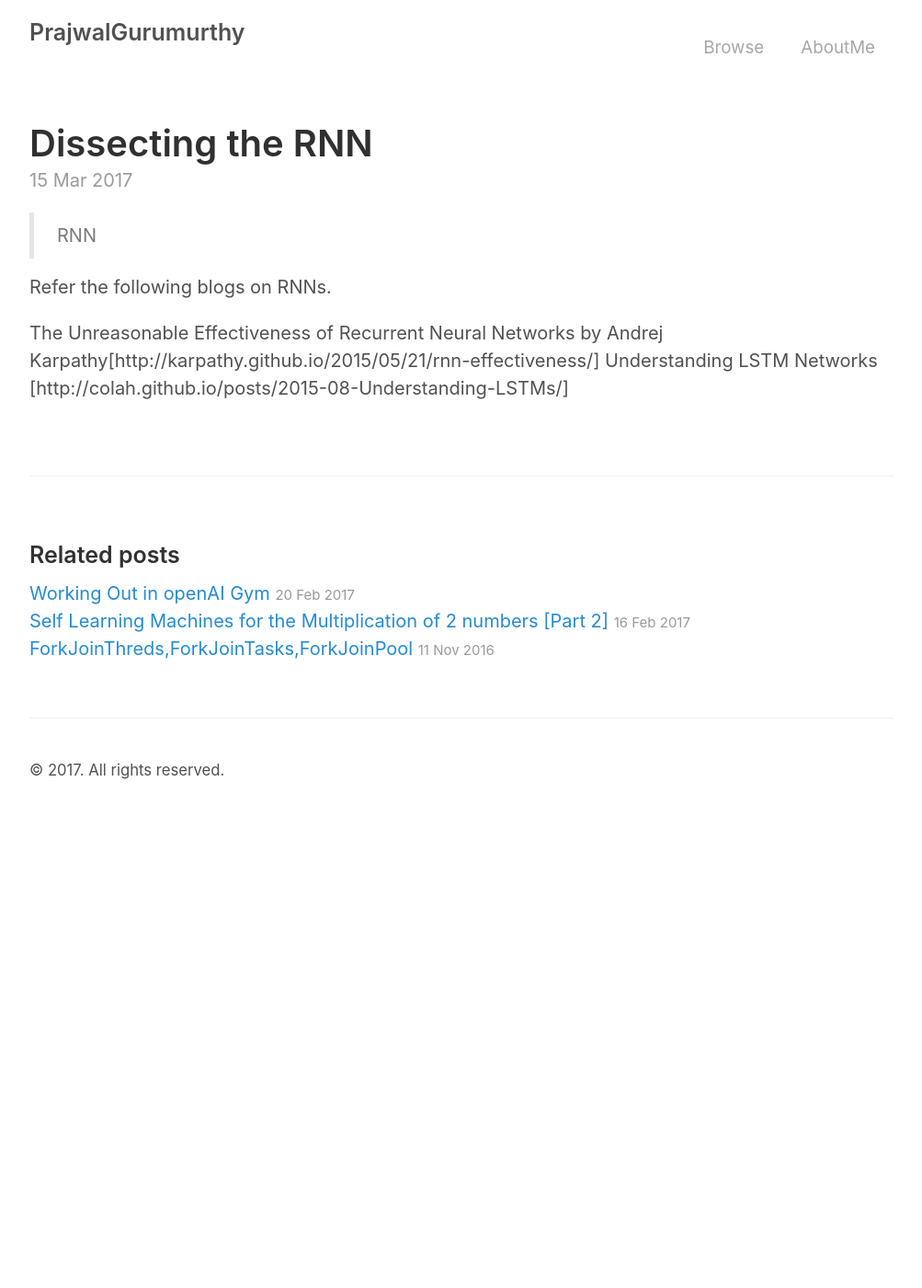
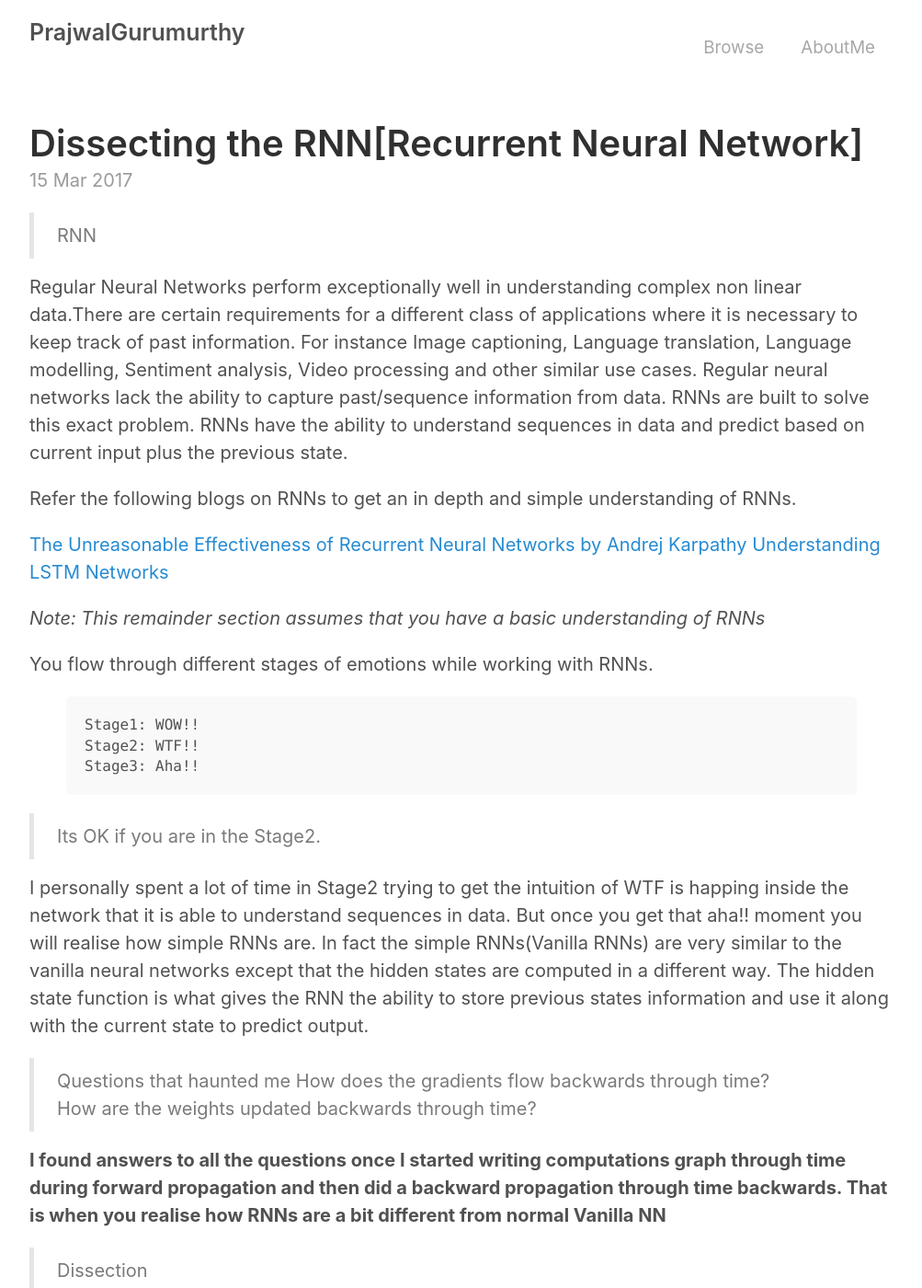
Before and after one commit to PrajwalGurumurthy/prajwalgurumurthy.github.io, a Jekyll site: the page built from _posts/2017-03-15-Disecting RNN.md, in a window 1280 px wide and 1400 px high. Shown: the whole window at 92% size, without its empty margins (138-1141 px from the left). Built offline with Jekyll 4.4.1, drawn with Linux system fonts in a browser that asks for light colours; some of the changed text lies outside the part shown.

Commit message:
RNNs comp graph

```diff
--- a/_posts/2017-03-15-Disecting RNN.md
+++ b/_posts/2017-03-15-Disecting RNN.md
@@ -1,14 +1,55 @@
 ---
 layout: post
-title: Dissecting the RNN
-description: The RNNs are magical in the way they work. This post dissects the internal structure of the neural computation graph of RNNs and tries to give an intuition of how back propagation works in RNN.
+title: Dissecting the RNN[Recurrent Neural Network]
+description: The RNNs are magical in a way they work. This post dissects the internal structure of the neural computation graph of RNNs and tries to give an intuition of how neurons tune themselves to understand sequences in data.
 ---
 
 >RNN
 
+Regular Neural Networks perform exceptionally well in understanding complex non linear data.There are certain requirements for a different class of applications
+where it is necessary to keep track of past information. For instance Image captioning, Language translation, Language modelling, Sentiment analysis,
+Video processing and other similar use cases. Regular neural networks lack the ability to capture past/sequence information from data.
+RNNs are built to solve this exact problem. RNNs have the ability to understand sequences in data and predict based on current input plus the previous state.
+
+Refer the following blogs on RNNs to get an in depth and simple understanding of RNNs.
+
+[The Unreasonable Effectiveness of Recurrent Neural Networks by Andrej Karpathy](http://karpathy.github.io/2015/05/21/rnn-effectiveness/)
+[Understanding LSTM Networks](http://colah.github.io/posts/2015-08-Understanding-LSTMs/)
+
+<p><i>Note: This remainder section assumes that you have a basic understanding of RNNs</i></p>
+
+You flow through different stages of emotions while working with RNNs.
+
+{% highlight code %}
+Stage1: WOW!!
+Stage2: WTF!!
+Stage3:	Aha!!
+{% endhighlight %}
+
+>Its OK if you are in the Stage2.
+
+I personally spent a lot of time in Stage2 trying to get the intuition of WTF is happing inside the network that it is able to understand
+sequences in data. But once you get that aha!! moment you will realise how simple RNNs are. In fact the simple RNNs(Vanilla RNNs) are very similar
+to the vanilla neural networks except that the hidden states are computed in a different way. The hidden state function is what gives the RNN
+the ability to store previous states information and use it along with the current state to predict output.
+
+>Questions that haunted me
+How does the gradients flow backwards through time?<br>
+How are the weights updated backwards through time?<br>
+
+<p><b>I found answers to all the questions once I started writing computations graph through time during forward propagation and then
+did a backward propagation through time backwards. That is when you realise how RNNs are a bit different from normal Vanilla NN</b></p>
 
 
-Refer the following blogs on RNNs.
+>Dissection
 
-The Unreasonable Effectiveness of Recurrent Neural Networks by Andrej Karpathy[http://karpathy.github.io/2015/05/21/rnn-effectiveness/]
-Understanding LSTM Networks [http://colah.github.io/posts/2015-08-Understanding-LSTMs/]
+Before we dissect the RNN lets start by dissecting the vanilla NN so that its much easier to understand the difference between them.
+
+<br>For the sake of example lets consider 3:1:1 neural structure with i/p,hidden and o/p respectively.
+We will use RELU as activation functions in hidden units,sigmoid in the output layer and log loss function.
+
+>Lets get the color coding of the graph right
+
+
+
+<b>Dissecting the Vanilla Neural Network</b>
```
Also changed, not shown: _posts/2017-03-20-MNISTClassification.md (renamed from _posts/2017-02-20-MNISTClassification.md).
